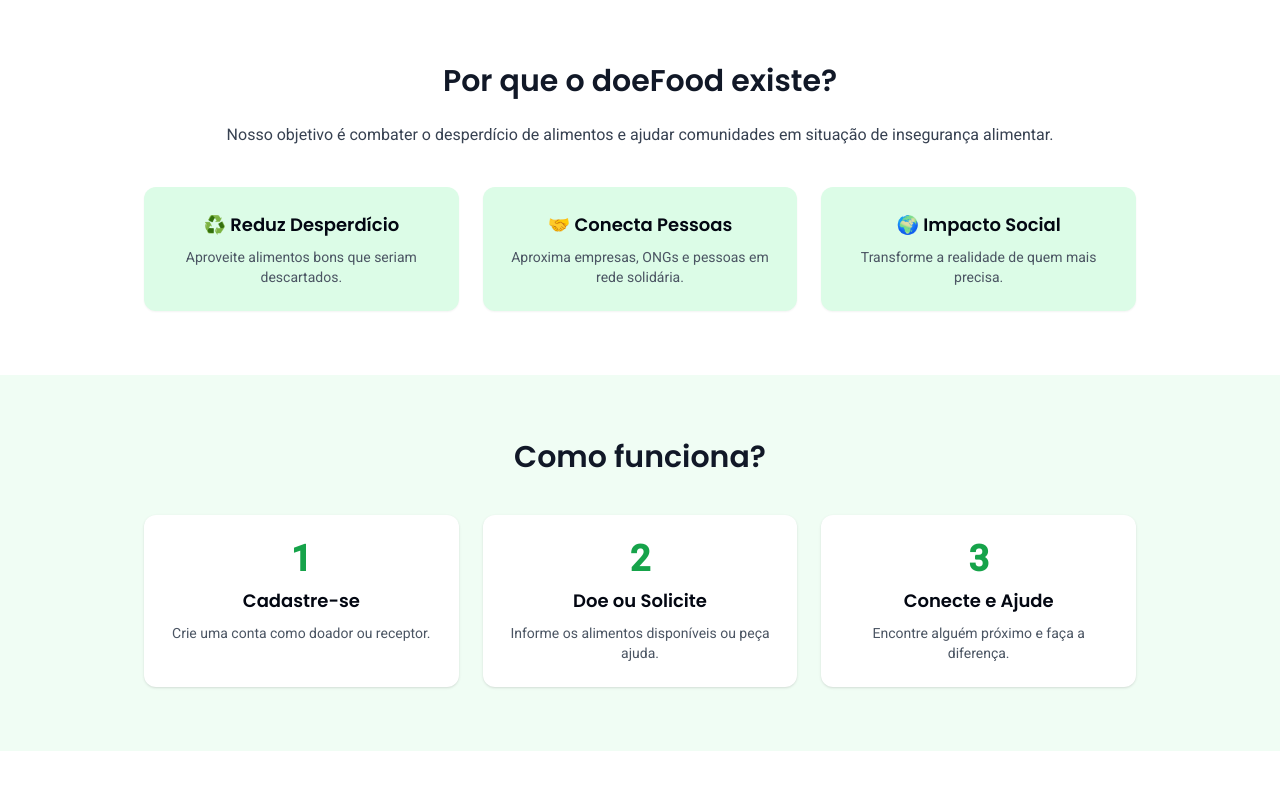
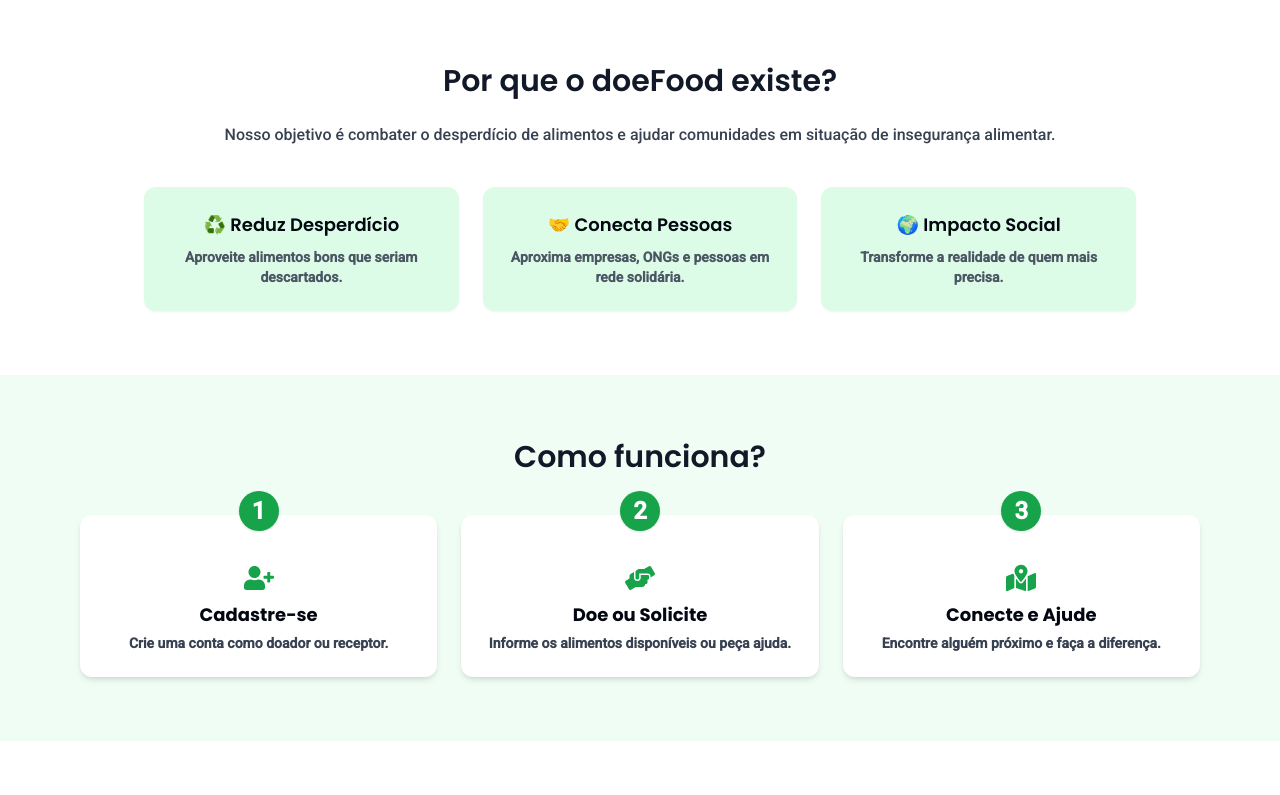
Before and after one commit to leoesilva/doefood-front, a React (Vite) app: page / in a window 1280 px wide. Shown: the part 865-1660 px from the top of the page. Built offline with nearby package versions, Linux system fonts and the light colour scheme.

Commit message:
style: Alterações no style dos componentes de Seção Objetivo e Sobrenos

```diff
--- a/src/components/SecaoComoFunciona.tsx
+++ b/src/components/SecaoComoFunciona.tsx
@@ -1,27 +1,53 @@
+import { FaUserPlus, FaHandsHelping, FaMapMarkedAlt } from "react-icons/fa";
 
-
+const steps = [
+  {
+    number: "1",
+    title: "Cadastre-se",
+    desc: "Crie uma conta como doador ou receptor.",
+    icon: <FaUserPlus className="text-green-600 text-3xl mb-2" />,
+  },
+  {
+    number: "2",
+    title: "Doe ou Solicite",
+    desc: "Informe os alimentos disponíveis ou peça ajuda.",
+    icon: <FaHandsHelping className="text-green-600 text-3xl mb-2" />,
+  },
+  {
+    number: "3",
+    title: "Conecte e Ajude",
+    desc: "Encontre alguém próximo e faça a diferença.",
+    icon: <FaMapMarkedAlt className="text-green-600 text-3xl mb-2" />,
+  },
+];
 
 export default function SecaoComoFunciona() {
-  const steps = [
-    { number: "1", title: "Cadastre-se", desc: "Crie uma conta como doador ou receptor." },
-    { number: "2", title: "Doe ou Solicite", desc: "Informe os alimentos disponíveis ou peça ajuda." },
-    { number: "3", title: "Conecte e Ajude", desc: "Encontre alguém próximo e faça a diferença." },
-  ]
-
   return (
     <section className="py-16 bg-green-50">
-      <div className="max-w-5xl mx-auto px-4 text-center">
-        <h3 className="text-3xl font-semibold text-primary font-poppins mb-10">Como funciona?</h3>
-        <div className="grid grid-cols-1 md:grid-cols-3 gap-6">
-          {steps.map((step) => (
-            <div key={step.number} className="bg-white p-6 rounded-xl shadow">
-              <div className="text-4xl font-bold text-green-600 mb-2">{step.number}</div>
-              <h4 className="text-lg font-semibold font-poppins">{step.title}</h4>
-              <p className="text-sm text-gray-600 font-roboto mt-2">{step.desc}</p>
+      <div className="max-w-6xl mx-auto px-4 text-center">
+        <h3 className="text-3xl font-semibold text-primary font-poppins mb-10">
+          Como funciona?
+        </h3>
+
+        <div className="relative grid grid-cols-1 md:grid-cols-3 gap-6 items-start">
+          {steps.map((step, idx) => (
+            <div
+              key={step.number}
+              className="bg-white p-6 rounded-xl shadow-md transition-transform transform hover:scale-105 hover:shadow-xl relative"
+            >
+              <div className="absolute -top-6 left-1/2 -translate-x-1/2 text-2xl font-bold bg-green-600 text-white w-10 h-10 rounded-full flex items-center justify-center shadow">
+                {step.number}
+              </div>
+              <div className="mt-6 flex justify-center">{step.icon}</div>
+
+              <h4 className="text-lg font-bold font-poppins mb-1">{step.title}</h4>
+              <p className="text-sm text-gray-700 font-roboto font-semibold">
+                {step.desc}
+              </p>
             </div>
           ))}
         </div>
       </div>
     </section>
-  )
+  );
 }
--- a/src/components/SecaoObjetivo.tsx
+++ b/src/components/SecaoObjetivo.tsx
@@ -1,29 +1,35 @@
-
-
-
 export default function SecaoSobre() {
   return (
     <section className="py-16 bg-white">
       <div className="max-w-5xl mx-auto px-4 text-center">
-        <h3 className="text-3xl font-semibold text-primary font-poppins mb-6">Por que o doeFood existe?</h3>
-        <p className="text-gray-700 font-roboto  mb-10">
+        <h3 className="text-3xl font-semibold text-primary font-poppins mb-6">
+          Por que o doeFood existe?
+        </h3>
+        <p className="text-gray-700 font-roboto mb-10 font-medium">
           Nosso objetivo é combater o desperdício de alimentos e ajudar comunidades em situação de insegurança alimentar.
         </p>
+
         <div className="grid grid-cols-1 md:grid-cols-3 gap-6">
-          <div className="bg-green-100 p-6 rounded-xl shadow-sm">
+          <div className="bg-green-100 p-6 rounded-xl shadow-sm transition-transform transform hover:scale-105">
             <h4 className="text-lg font-semibold font-poppins mb-2">♻️ Reduz Desperdício</h4>
-            <p className="text-sm text-gray-600 font-roboto">Aproveite alimentos bons que seriam descartados.</p>
+            <p className="text-sm text-gray-600 font-roboto font-semibold">
+              Aproveite alimentos bons que seriam descartados.
+            </p>
           </div>
-          <div className="bg-green-100 p-6 rounded-xl shadow-sm">
+          <div className="bg-green-100 p-6 rounded-xl shadow-sm transition-transform transform hover:scale-105">
             <h4 className="text-lg font-semibold font-poppins mb-2">🤝 Conecta Pessoas</h4>
-            <p className="text-sm text-gray-600 font-roboto">Aproxima empresas, ONGs e pessoas em rede solidária.</p>
+            <p className="text-sm text-gray-600 font-roboto font-semibold">
+              Aproxima empresas, ONGs e pessoas em rede solidária.
+            </p>
           </div>
-          <div className="bg-green-100 p-6 rounded-xl shadow-sm">
+          <div className="bg-green-100 p-6 rounded-xl shadow-sm transition-transform transform hover:scale-105">
             <h4 className="text-lg font-semibold font-poppins mb-2">🌍 Impacto Social</h4>
-            <p className="text-sm text-gray-600 font-roboto">Transforme a realidade de quem mais precisa.</p>
+            <p className="text-sm text-gray-600 font-roboto font-semibold">
+              Transforme a realidade de quem mais precisa.
+            </p>
           </div>
         </div>
       </div>
     </section>
-  )
+  );
 }
--- a/src/components/SecaoSobreNos.tsx
+++ b/src/components/SecaoSobreNos.tsx
@@ -1,12 +1,14 @@
+import equipe from "../assets/equipe.png";
+
 export default function SecaoSobreNos() {
   return (
     <section className="bg-white py-16" id="sobre-nos">
       <div className="max-w-7xl mx-auto px-4 flex flex-col md:flex-row items-center gap-10">
-        <div className="md:w-1/2">
+        <div className="md:w-1/2 flex justify-center">
           <img
-            src="https://cdn-icons-png.flaticon.com/512/4140/4140048.png"
+            src={equipe}
             alt="Nossa equipe"
-            className="w-full max-w-md mx-auto"
+            className="w-full max-w-[400px] h-[400px] object-cover rounded-full shadow-lg"
           />
         </div>
         <div className="md:w-1/2">
```
Also changed, not shown: src/assets/equipe.png (added).
